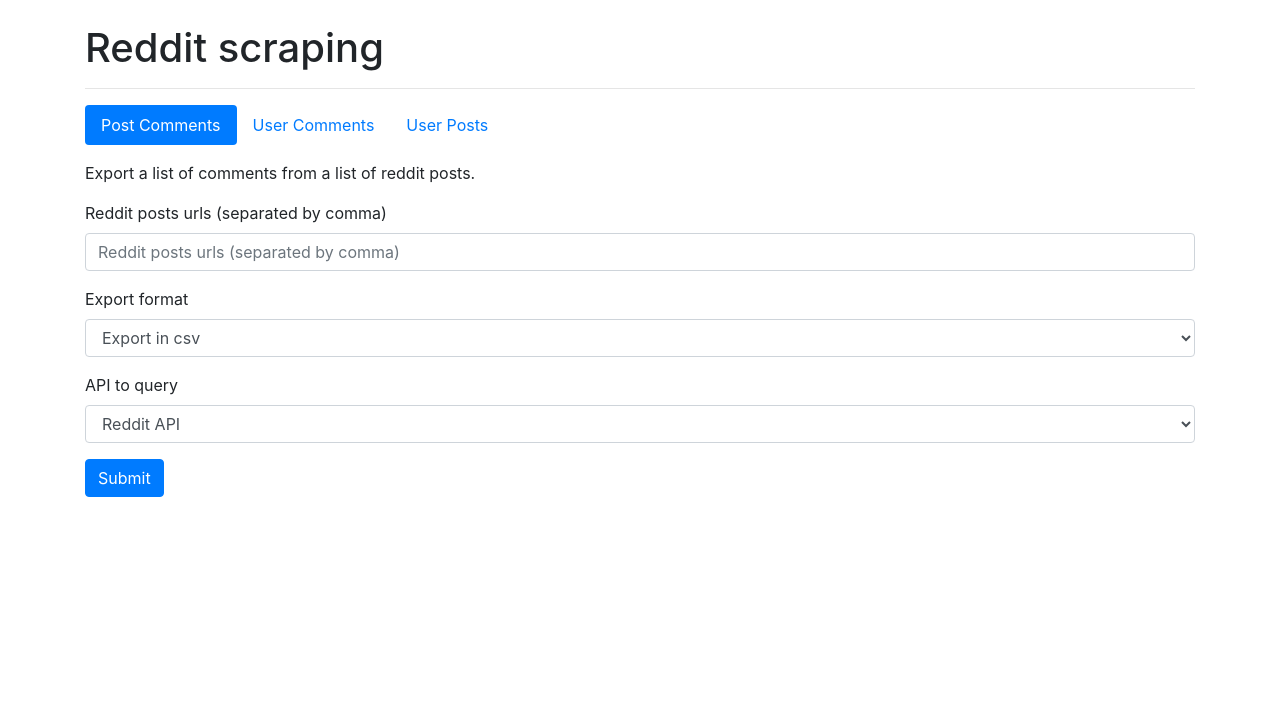
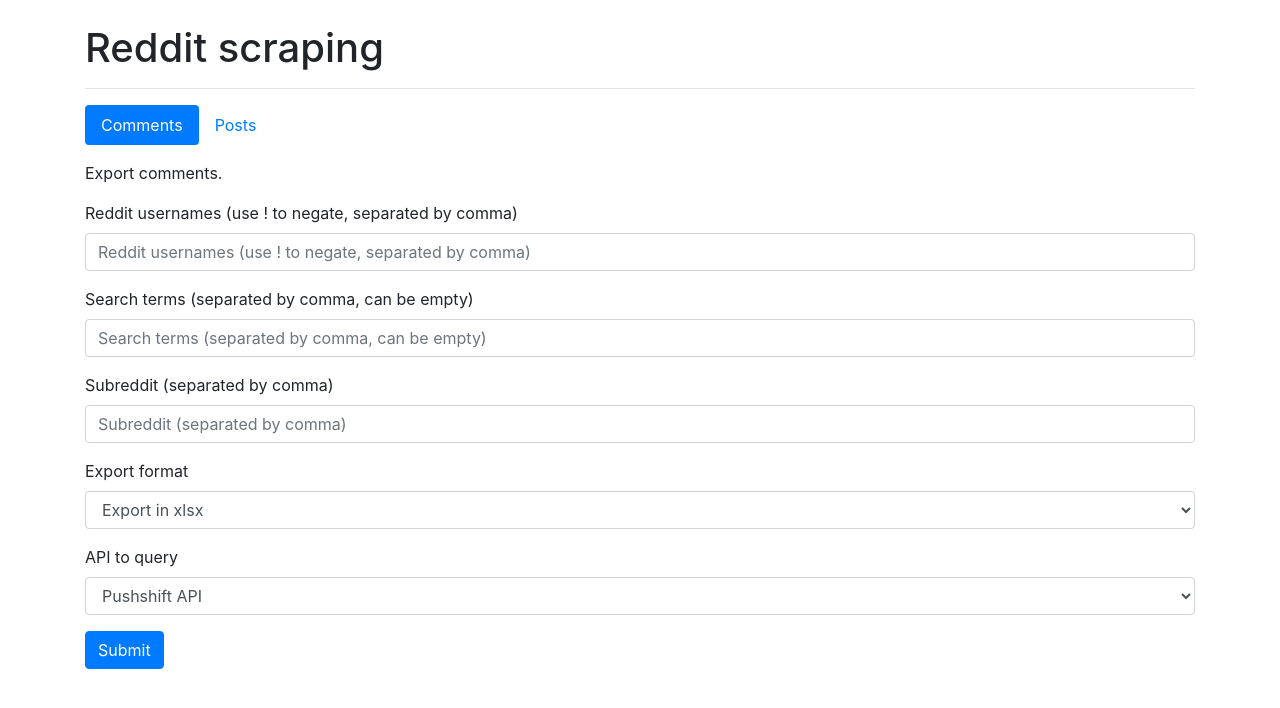
Before and after one commit to dbeley/django-reddit, a Django app: page /scraping in a window 1280 px wide. Shown: the part 56-764 px from the top of the page. Run offline with Django 3.2, Linux system fonts and the light colour scheme; parts of the project's set-up code (start-up, migrations or seed data) failed here and were passed over; some libraries are stand-ins or nearby versions.

Commit message:
Simplify every extraction. Only Pushshift for now. Update dependencies and README.md.

```diff
--- a/reddit_scraper/forms.py
+++ b/reddit_scraper/forms.py
@@ -1,90 +1,23 @@
 from django import forms
-
-
-class PostComments(forms.Form):
-    post_urls = forms.CharField(
-        label="Reddit posts urls (separated by comma)", max_length=5000
-    )
-    export_format = forms.ChoiceField(
-        label="Export format",
-        choices=(("csv", "Export in csv"), ("xlsx", "Export in xlsx")),
-    )
-    api = forms.ChoiceField(label="API to query", choices=(("reddit", "Reddit API"),))
-
-
-class UserComments(forms.Form):
-    username = forms.CharField(
-        label="Reddit usernames (separated by comma)", max_length=500
-    )
-    export_format = forms.ChoiceField(
-        label="Export format",
-        choices=(("csv", "Export in csv"), ("xlsx", "Export in xlsx")),
-    )
-    api = forms.ChoiceField(
-        label="API to query",
-        choices=(("reddit", "Reddit API"), ("pushshift", "Pushshift API"),),
-    )
-
-
-class UserPosts(forms.Form):
-    username = forms.CharField(
-        label="Reddit usernames (separated by comma)", max_length=500
-    )
-    export_format = forms.ChoiceField(
-        label="Export format",
-        choices=(("csv", "Export in csv"), ("xlsx", "Export in xlsx")),
-    )
-    api = forms.ChoiceField(
-        label="API to query",
-        choices=(("reddit", "Reddit API"), ("pushshift", "Pushshift API"),),
-    )
-
-
-class SubredditPosts(forms.Form):
-    terms = forms.CharField(
-        label="Search terms (separated by comma, can be empty)", max_length=500
-    )
-    subreddit = forms.CharField(
-        label="Subreddit (separated by comma, can be empty)", max_length=500
-    )
-    export_format = forms.ChoiceField(
-        label="Export format",
-        choices=(("csv", "Export in csv"), ("xlsx", "Export in xlsx")),
-    )
-    api = forms.ChoiceField(
-        label="API to query", choices=(("pushshift", "Pushshift API"),)
-    )
-
-
-class SubredditComments(forms.Form):
-    terms = forms.CharField(
-        label="Search terms (separated by comma, can be empty)", max_length=500
-    )
-    subreddit = forms.CharField(
-        label="Subreddit (separated by comma, can be empty)", max_length=500
-    )
-    export_format = forms.ChoiceField(
-        label="Export format",
-        choices=(("csv", "Export in csv"), ("xlsx", "Export in xlsx")),
-    )
-    api = forms.ChoiceField(
-        label="API to query", choices=(("pushshift", "Pushshift API"),)
-    )
 
 
 class SearchComments(forms.Form):
     username = forms.CharField(
-        label="Reddit usernames (separated by comma, can be empty)", max_length=500
+        label="Reddit usernames (use ! to negate, separated by comma)",
+        max_length=500,
+        required=False,
     )
     terms = forms.CharField(
-        label="Search terms (separated by comma, can be empty)", max_length=500
+        label="Search terms (separated by comma, can be empty)",
+        max_length=500,
+        required=False,
     )
     subreddit = forms.CharField(
-        label="Subreddit (separated by comma, can be empty)", max_length=500
+        label="Subreddit (separated by comma)", max_length=500, required=False,
     )
     export_format = forms.ChoiceField(
         label="Export format",
-        choices=(("csv", "Export in csv"), ("xlsx", "Export in xlsx")),
+        choices=(("xlsx", "Export in xlsx"), ("csv", "Export in csv")),
     )
     api = forms.ChoiceField(
         label="API to query", choices=(("pushshift", "Pushshift API"),)
@@ -93,17 +26,21 @@
 
 class SearchPosts(forms.Form):
     username = forms.CharField(
-        label="Reddit usernames (separated by comma, can be empty)", max_length=500
+        label="Reddit usernames (use ! to negate, separated by comma)",
+        max_length=500,
+        required=False,
     )
     terms = forms.CharField(
-        label="Search terms (separated by comma, can be empty)", max_length=500
+        label="Search terms (separated by comma, can be empty)",
+        max_length=500,
+        required=False,
     )
     subreddit = forms.CharField(
-        label="Subreddit (separated by comma, can be empty)", max_length=500
+        label="Subreddit (separated by comma)", max_length=500, required=False,
     )
     export_format = forms.ChoiceField(
         label="Export format",
-        choices=(("csv", "Export in csv"), ("xlsx", "Export in xlsx")),
+        choices=(("xlsx", "Export in xlsx"), ("csv", "Export in csv")),
     )
     api = forms.ChoiceField(
         label="API to query", choices=(("pushshift", "Pushshift API"),)
--- a/reddit_scraper/templates/reddit_scraper/index.html
+++ b/reddit_scraper/templates/reddit_scraper/index.html
@@ -8,8 +8,14 @@
 
 	<p>On this website, you will find several tools to play with reddit data. </p>
 
+	{% comment %}
 	<div class="alert alert-info" role="alert">
 	You can select to use either the reddit normal API or the <a href="https://pushshift.io">pushshift API</a>. The pushshift API might be able to extract deleted content from reddit, but the scores might be mismatched.
+	</div>
+	{% endcomment %}
+
+	<div class="alert alert-info" role="alert">
+		The data is extracted with the help of the <a href="https://pushshift.io">Pushshift API</a>.
 	</div>
 
 	<div class="alert alert-warning" role="alert">
--- a/reddit_scraper/templates/reddit_scraper/reddit_scraper.html
+++ b/reddit_scraper/templates/reddit_scraper/reddit_scraper.html
@@ -8,71 +8,19 @@
 {% bootstrap_javascript jquery='full' %}
 
 {% block page_content %}
-<h1>Reddit scraping</h3>
+<h1>Reddit scraping</h1>
 <hr>
 
 <ul class="nav nav-pills mb-3" id="tab" role="tablist">
   <li class="nav-item">
-    <a class="nav-link active" id="postcomments-tab" data-toggle="pill" href="#postcomments" role="tab" aria-controls="postcomments" aria-selected="true">Post Comments</a>
+    <a class="nav-link active" id="comments-tab" data-toggle="pill" href="#comments" role="tab" aria-controls="comments" aria-selected="false">Comments</a>
   </li>
   <li class="nav-item">
-    <a class="nav-link" id="usercomments-tab" data-toggle="pill" href="#usercomments" role="tab" aria-controls="usercomments" aria-selected="false">User Comments</a>
+    <a class="nav-link" id="posts-tab" data-toggle="pill" href="#posts" role="tab" aria-controls="posts" aria-selected="false">Posts</a>
   </li>
-  <li class="nav-item">
-    <a class="nav-link" id="userposts-tab" data-toggle="pill" href="#userposts" role="tab" aria-controls="userposts" aria-selected="false">User Posts</a>
 </ul>
 <div class="tab-content" id="pills-tabContent">
-  <div class="tab-pane fade show active" id="postcomments" role="tabpanel" aria-labelledby="postcomments-tab">
-  	  <p>Export a list of comments from a list of reddit posts.</p>
-  	  <form action="" method="post" class="form">
-    	{% csrf_token %}
-    	{% bootstrap_form formpostcomments layout='inline' %}
-    	{% buttons %}
-        	<button type="submit" name="formpostcomments" class="btn btn-primary">Submit</button>
-    	{% endbuttons %}
-	</form>
-</div>
-  <div class="tab-pane fade" id="usercomments" role="tabpanel" aria-labelledby="usercomments-tab">
-  	  <p>Export the comments of one or several reddit users.</p>
-	<form action="" method="post" class="form">
-    	{% csrf_token %}
-    	{% bootstrap_form formusercomments layout='inline' %}
-    	{% buttons %}
-        	<button type="submit" name="formusercomments" class="btn btn-primary">Submit</button>
-    	{% endbuttons %}
-	</form>
-</div>
-  <div class="tab-pane fade" id="userposts" role="tabpanel" aria-labelledby="userposts-tab">
-  	  <p>Export the posts of one or several reddit users.</p>
-	<form action="" method="post" class="form">
-    	{% csrf_token %}
-    	{% bootstrap_form formuserposts layout='inline' %}
-    	{% buttons %}
-        	<button type="submit" name="formuserposts" class="btn btn-primary">Submit</button>
-    	{% endbuttons %}
-	</form>
-</div>
-  <div class="tab-pane fade" id="subredditcomments" role="tabpanel" aria-labelledby="subredditcomments-tab">
-  	  <p>Export comments.</p>
-	<form action="" method="post" class="form">
-    	{% csrf_token %}
-    	{% bootstrap_form formsubredditcomments layout='inline' %}
-    	{% buttons %}
-        	<button type="submit" name="formsubredditcomments" class="btn btn-primary">Submit</button>
-    	{% endbuttons %}
-	</form>
-</div>
-  <div class="tab-pane fade" id="subredditposts" role="tabpanel" aria-labelledby="subredditposts-tab">
-  	  <p>Export posts.</p>
-	<form action="" method="post" class="form">
-    	{% csrf_token %}
-    	{% bootstrap_form formsubredditposts layout='inline' %}
-    	{% buttons %}
-        	<button type="submit" name="formsubredditposts" class="btn btn-primary">Submit</button>
-    	{% endbuttons %}
-	</form>
-</div>
-  <div class="tab-pane fade" id="comments" role="tabpanel" aria-labelledby="comments-tab">
+  <div class="tab-pane fade show active" id="comments" role="tabpanel" aria-labelledby="comments-tab">
   	  <p>Export comments.</p>
 	<form action="" method="post" class="form">
     	{% csrf_token %}
@@ -81,7 +29,7 @@
         	<button type="submit" name="formcomments" class="btn btn-primary">Submit</button>
     	{% endbuttons %}
 	</form>
-</div>
+  </div>
   <div class="tab-pane fade" id="posts" role="tabpanel" aria-labelledby="posts-tab">
   	  <p>Export posts.</p>
 	<form action="" method="post" class="form">
@@ -91,5 +39,6 @@
         	<button type="submit" name="formposts" class="btn btn-primary">Submit</button>
     	{% endbuttons %}
 	</form>
+  </div>
 </div>
 {% endblock %}
--- a/reddit_scraper/views.py
+++ b/reddit_scraper/views.py
@@ -1,25 +1,14 @@
 from django.shortcuts import render, redirect
 from django.http import HttpResponse, HttpResponseNotFound
 from .forms import (
-    PostComments,
-    UserComments,
-    UserPosts,
-    SubredditComments,
-    SubredditPosts,
     SearchComments,
     SearchPosts,
 )
 import pandas as pd
 import time
+from datetime import datetime
 
 from .tasks import (
-    extract_comments_post_praw,
-    extract_comments_user_praw,
-    extract_comments_user_psaw,
-    extract_posts_user_praw,
-    extract_posts_user_psaw,
-    extract_comments_subreddit_psaw,
-    extract_posts_subreddit_psaw,
     extract_comments_psaw,
     extract_posts_psaw,
     retrieve_last_FL,
@@ -44,120 +33,9 @@
 # Create your views here.
 def reddit_scraper(request):
     if request.method == "POST":
-        if "formpostcomments" in request.POST:
+        if "formposts" in request.POST:
             try:
-                formpostcomments = PostComments(request.POST)
-                if formpostcomments.is_valid():
-                    response = HttpResponse(content_type="text/plain")
-                    content = extract_comments_post_praw.delay(
-                        formpostcomments.cleaned_data["post_urls"]
-                    )
-                    while content.state not in ("SUCCESS", "FAILURE"):
-                        time.sleep(0.5)
-                    content = pd.read_json(content.get())
-                    return format_content(
-                        export_format=formpostcomments.cleaned_data["export_format"],
-                        response=response,
-                        content=content,
-                        filename="post_comments",
-                    )
-            except Exception as e:
-                return HttpResponseNotFound(e)
-        elif "formusercomments" in request.POST:
-            try:
-                formusercomments = UserComments(request.POST)
-                if formusercomments.is_valid():
-                    response = HttpResponse(content_type="text/plain")
-                    if formusercomments.cleaned_data["api"] == "reddit":
-                        content = extract_comments_user_praw.delay(
-                            formusercomments.cleaned_data["username"]
-                        )
-                    elif formusercomments.cleaned_data["api"] == "pushshift":
-                        content = extract_comments_user_psaw.delay(
-                            formusercomments.cleaned_data["username"]
-                        )
-                    while content.state not in ("SUCCESS", "FAILURE"):
-                        time.sleep(0.5)
-                    content = pd.read_json(content.get())
-                    return format_content(
-                        export_format=formusercomments.cleaned_data["export_format"],
-                        response=response,
-                        content=content,
-                        filename=f"{formusercomments.cleaned_data['username']}_user_comments",
-                    )
-            except Exception as e:
-                return HttpResponseNotFound(e)
-        elif "formuserposts" in request.POST:
-            try:
-                formuserposts = UserPosts(request.POST)
-                if formuserposts.is_valid():
-                    response = HttpResponse(content_type="text/plain")
-                    if formuserposts.cleaned_data["api"] == "reddit":
-                        content = extract_posts_user_praw.delay(
-                            formuserposts.cleaned_data["username"]
-                        )
-                    elif formuserposts.cleaned_data["api"] == "pushshift":
-                        content = extract_posts_user_psaw.delay(
-                            formuserposts.cleaned_data["username"]
-                        )
-                    while content.state not in ("SUCCESS", "FAILURE"):
-                        time.sleep(0.5)
-                    content = pd.read_json(content.get())
-                    return format_content(
-                        export_format=formuserposts.cleaned_data["export_format"],
-                        response=response,
-                        content=content,
-                        filename=f"{formuserposts.cleaned_data['username']}_user_posts",
-                    )
-            except Exception as e:
-                return HttpResponseNotFound(e)
-        elif "formsubredditcomments" in request.POST:
-            try:
-                formsubredditcomments = SubredditComments(request.POST)
-                if formsubredditcomments.is_valid():
-                    response = HttpResponse(content_type="text/plain")
-                    if formsubredditcomments.cleaned_data["api"] == "pushshift":
-                        content = extract_comments_subreddit_psaw.delay(
-                            formsubredditcomments.cleaned_data["subreddit"],
-                            formsubredditcomments.cleaned_data["terms"],
-                        )
-                    while content.state not in ("SUCCESS", "FAILURE"):
-                        time.sleep(0.5)
-                    content = pd.read_json(content.get())
-                    return format_content(
-                        export_format=formsubredditcomments.cleaned_data[
-                            "export_format"
-                        ],
-                        response=response,
-                        content=content,
-                        filename=f"{formsubredditcomments.cleaned_data['subreddit']}_comments",
-                    )
-            except Exception as e:
-                return HttpResponseNotFound(e)
-        elif "formsubredditposts" in request.POST:
-            try:
-                formsubredditposts = SubredditPosts(request.POST)
-                if formsubredditposts.is_valid():
-                    response = HttpResponse(content_type="text/plain")
-                    if formsubredditposts.cleaned_data["api"] == "pushshift":
-                        content = extract_posts_subreddit_psaw.delay(
-                            formsubredditcomments.cleaned_data["subreddit"],
-                            formsubredditcomments.cleaned_data["terms"],
-                        )
-                    while content.state not in ("SUCCESS", "FAILURE"):
-                        time.sleep(0.5)
-                    content = pd.read_json(content.get())
-                    return format_content(
-                        export_format=formsubredditposts.cleaned_data["export_format"],
-                        response=response,
-                        content=content,
-                        filename=f"{formsubredditposts.cleaned_data['subreddit']}_posts",
-                    )
-            except Exception as e:
-                return HttpResponseNotFound(e)
-        elif "formposts" in request.POST:
-            try:
-                formposts = SubredditPosts(request.POST)
+                formposts = SearchPosts(request.POST)
                 if formposts.is_valid():
                     response = HttpResponse(content_type="text/plain")
                     if formposts.cleaned_data["api"] == "pushshift":
@@ -173,17 +51,17 @@
                         export_format=formposts.cleaned_data["export_format"],
                         response=response,
                         content=content,
-                        filename=f"{formposts.cleaned_data['subreddit']}_posts",
+                        filename=f"posts_{datetime.timestamp(datetime.now())}",
                     )
             except Exception as e:
                 return HttpResponseNotFound(e)
         elif "formcomments" in request.POST:
             try:
-                formcomments = SubredditComments(request.POST)
+                formcomments = SearchComments(request.POST)
                 if formcomments.is_valid():
                     response = HttpResponse(content_type="text/plain")
                     if formcomments.cleaned_data["api"] == "pushshift":
-                        content = extract_posts_psaw.delay(
+                        content = extract_comments_psaw.delay(
                             formcomments.cleaned_data["username"],
                             formcomments.cleaned_data["subreddit"],
                             formcomments.cleaned_data["terms"],
@@ -195,32 +73,19 @@
                         export_format=formcomments.cleaned_data["export_format"],
                         response=response,
                         content=content,
-                        filename=f"{formcomments.cleaned_data['subreddit']}_comments",
+                        filename=f"comments_{datetime.timestamp(datetime.now())}",
                     )
             except Exception as e:
                 return HttpResponseNotFound(e)
 
     # if a GET (or any other method) we'll create a blank form
     else:
-        formpostcomments = PostComments()
-        formusercomments = UserComments()
-        formuserposts = UserPosts()
-        formsubredditcomments = SubredditComments()
-        formsubredditposts = SubredditPosts()
         formcomments = SearchComments()
         formposts = SearchPosts()
     return render(
         request,
         "reddit_scraper/reddit_scraper.html",
-        {
-            "formpostcomments": formpostcomments,
-            "formusercomments": formusercomments,
-            "formuserposts": formuserposts,
-            "formsubredditcomments": formsubredditcomments,
-            "formsubredditposts": formsubredditposts,
-            "formcomments": formcomments,
-            "formposts": formposts,
-        },
+        {"formcomments": formcomments, "formposts": formposts,},
     )
 
 
```
Also changed, not shown: reddit_django/settings.py (+3 -9 lines), reddit_scraper/tasks.py (+15 -184 lines), README.md, 1 other file.
